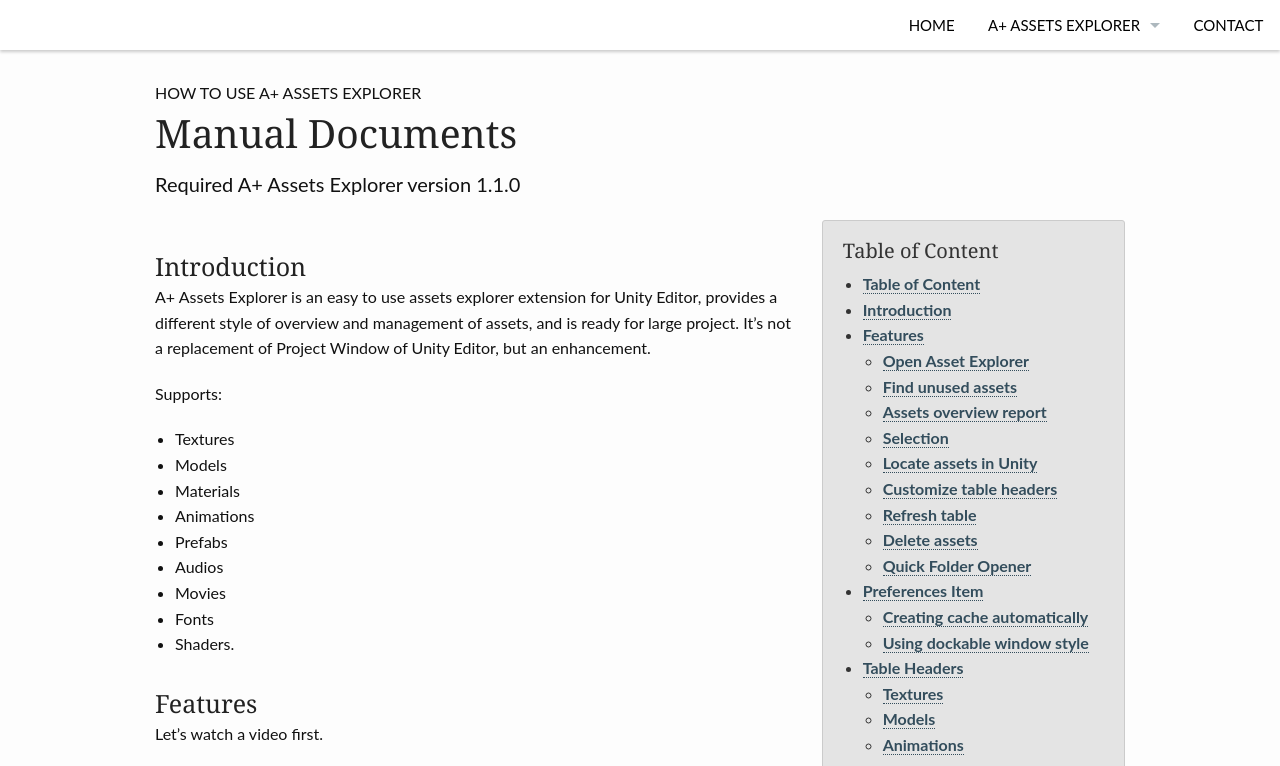
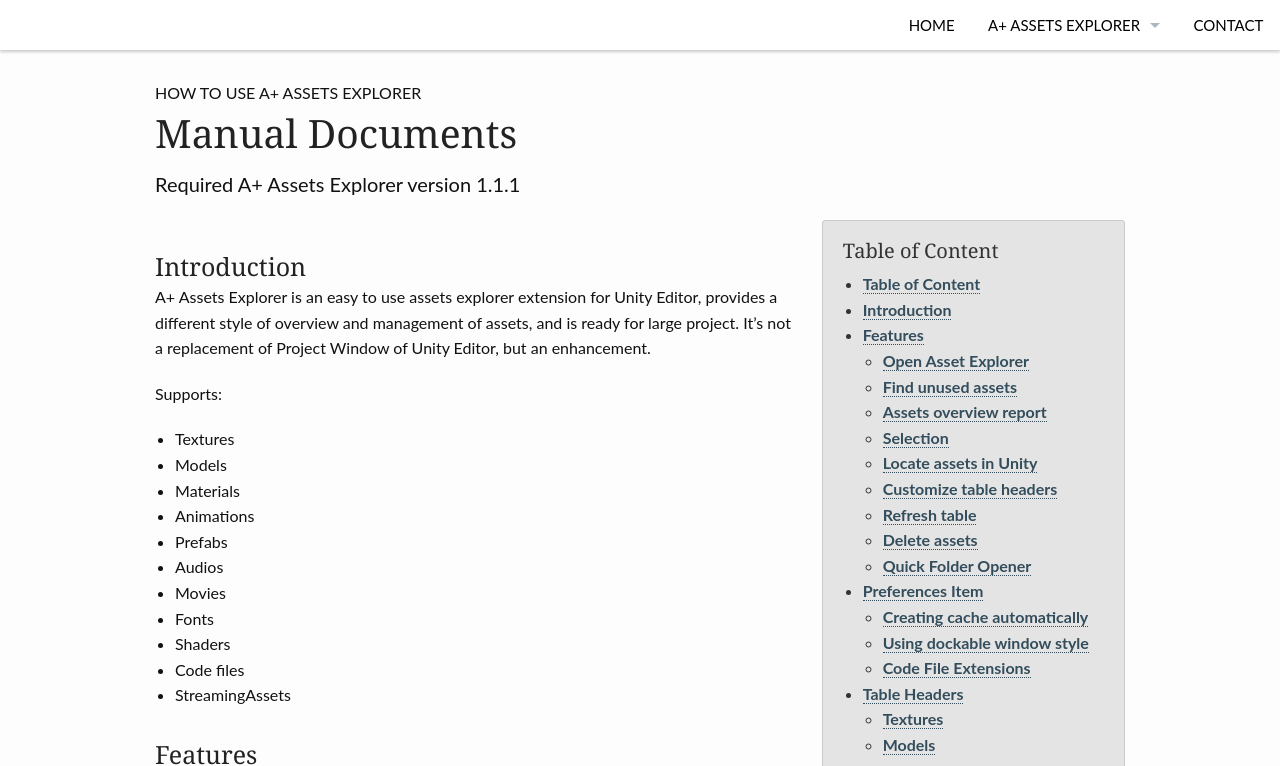
Before and after one commit to amloveyweb/amloveyweb.github.io, a Jekyll site: the page built from pages/AssetsExplorer/assetexplorer_manual.md, in a window 1280 px wide and 1400 px high. Shown: the top 766 px of the window. Built offline with Jekyll 4.4.1, drawn with Linux system fonts in a browser that asks for light colours; comment, search, counter and statistics services are not loaded; some of the changed text lies outside the part shown; grey boxes are pictures that could not be loaded.

Commit message:
update documents

```diff
--- a/pages/AssetsExplorer/assetexplorer_manual.md
+++ b/pages/AssetsExplorer/assetexplorer_manual.md
@@ -2,7 +2,7 @@
 layout: page-fullwidth
 title: "Manual Documents"
 subheadline: "How to use A+ Assets Explorer"
-teaser: "Required A+ Assets Explorer version 1.1.0"
+teaser: "Required A+ Assets Explorer version 1.1.1"
 permalink: "/assetexplorer/manual"
 ---
 <div class="row">
@@ -31,14 +31,11 @@
 * Audios
 * Movies
 * Fonts
-* Shaders.
+* Shaders
+* Code files
+* StreamingAssets
 
 ### Features
-
-Let's watch a video first.
-<div class="flex-video">
-  <iframe src="https://www.youtube.com/embed/gutPZcCU2fA" frameborder="0" allowfullscreen></iframe>
-</div>
 
 #### Open Asset Explorer
 
@@ -109,6 +106,10 @@
 
 * `Checked` for yes, dockable window style
 * `Uncheck` for no and will using utility window. Utility windows will always be in front of normal windows, and will be hidden when user switches to another application
+
+#### Code File Extensions
+
+Customize the code file extension. Format as `*.[extensions]`. For example, CSharp file is "*.cs". Using `;` to combine multiple code files.
 
 ### Table Headers
 
@@ -236,6 +237,23 @@
 File Path | The file path of shader file
 Unused | Used in the game or not
 
+#### StreamingAssets
+
+Headers | Comments
+--- | ---
+Name | File name
+FileSize | Size of file
+File Path | The file path of file
+Unused | Used in the game or not
+
+#### Code files
+Headers | Comments
+--- | ---
+Name | File name
+FileSize | Size of file
+File Path | The file path of file
+Unused | Used in the game or not
+
 ### Known Issues
 
 * Assets Explorer will not refresh data automatically sometimes after click `play` button or you change your scripts. Re-open the Assets Explor is a workaround for this issue for now.
```
Also changed, not shown: other parts of pages/AssetsExplorer/assetexplorer_manual.md (+1 -1 lines), pages/AssetsExplorer/AssetExplorer.md (+2 -2 lines).
